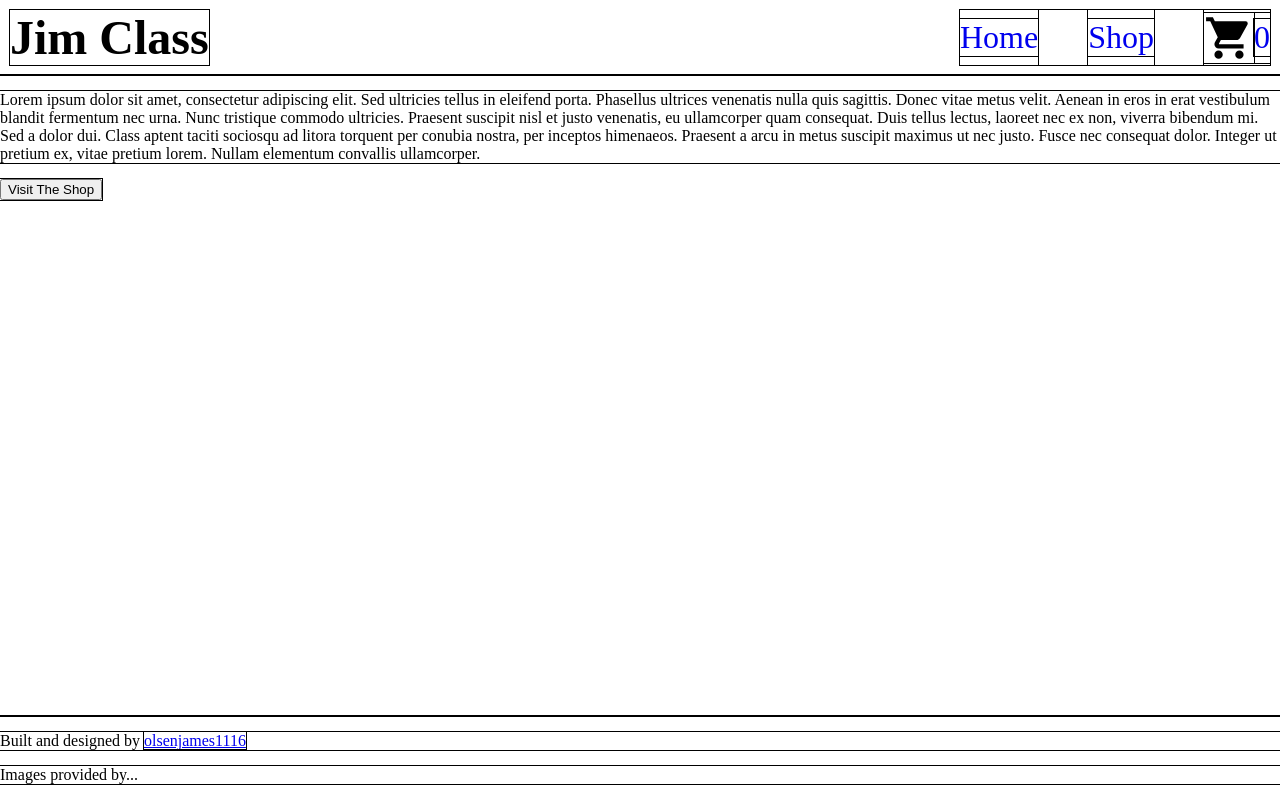
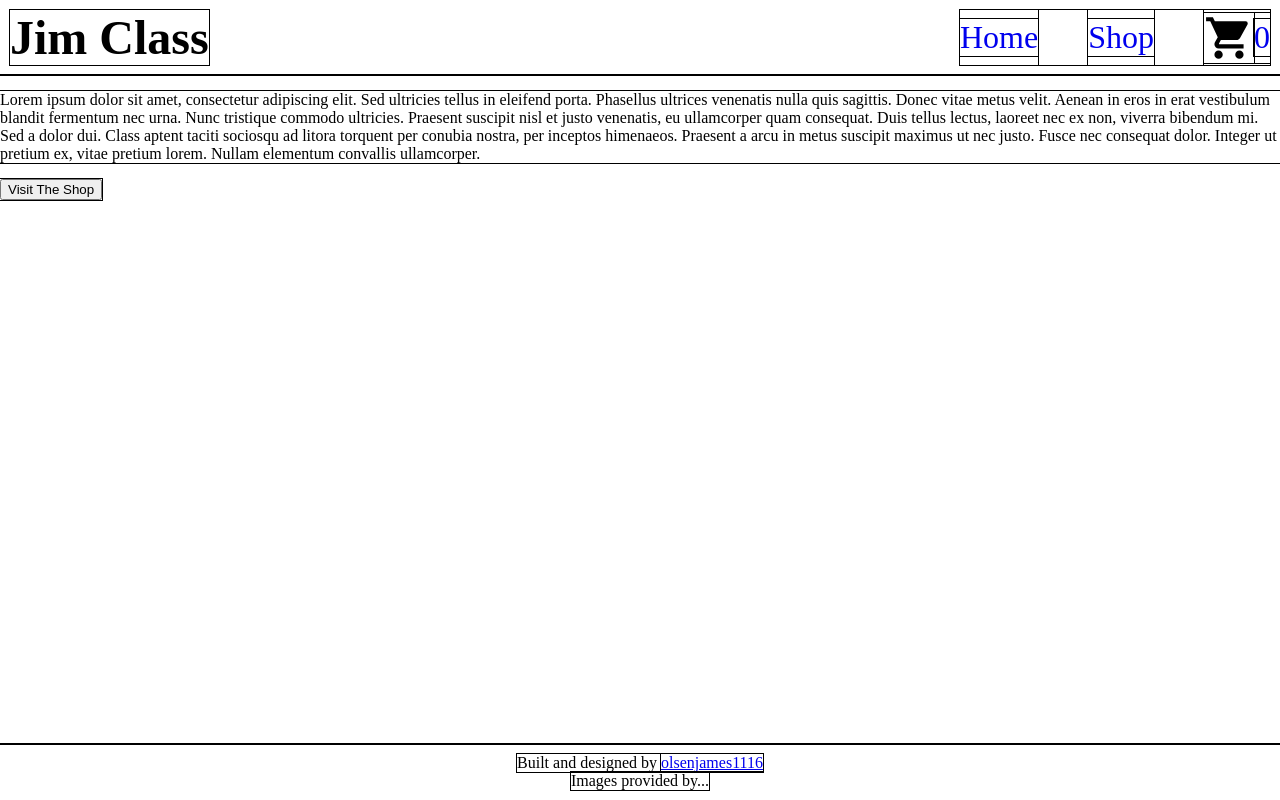
Before and after one commit to olsenjames1116/shopping-cart, a React (Create React App) app: page / in a window 1280 px wide. Built offline with nearby package versions, Linux system fonts and the light colour scheme.

Commit message:
Format footer structure

```diff
--- a/src/components/footer/Footer.js
+++ b/src/components/footer/Footer.js
@@ -1,6 +1,7 @@
 import React from 'react';
 import Author from './Author';
 import Sources from './Sources';
+import '../../styles/footer/Footer.css';
 
 export default function Footer() {
     return (
--- /dev/null
+++ b/src/styles/footer/Footer.css
@@ -0,0 +1,10 @@
+div.footer {
+  display: flex;
+  flex-direction: column;
+  align-items: center;
+  padding: 10px;
+}
+
+div.footer > p {
+  margin: 0;
+}
```
